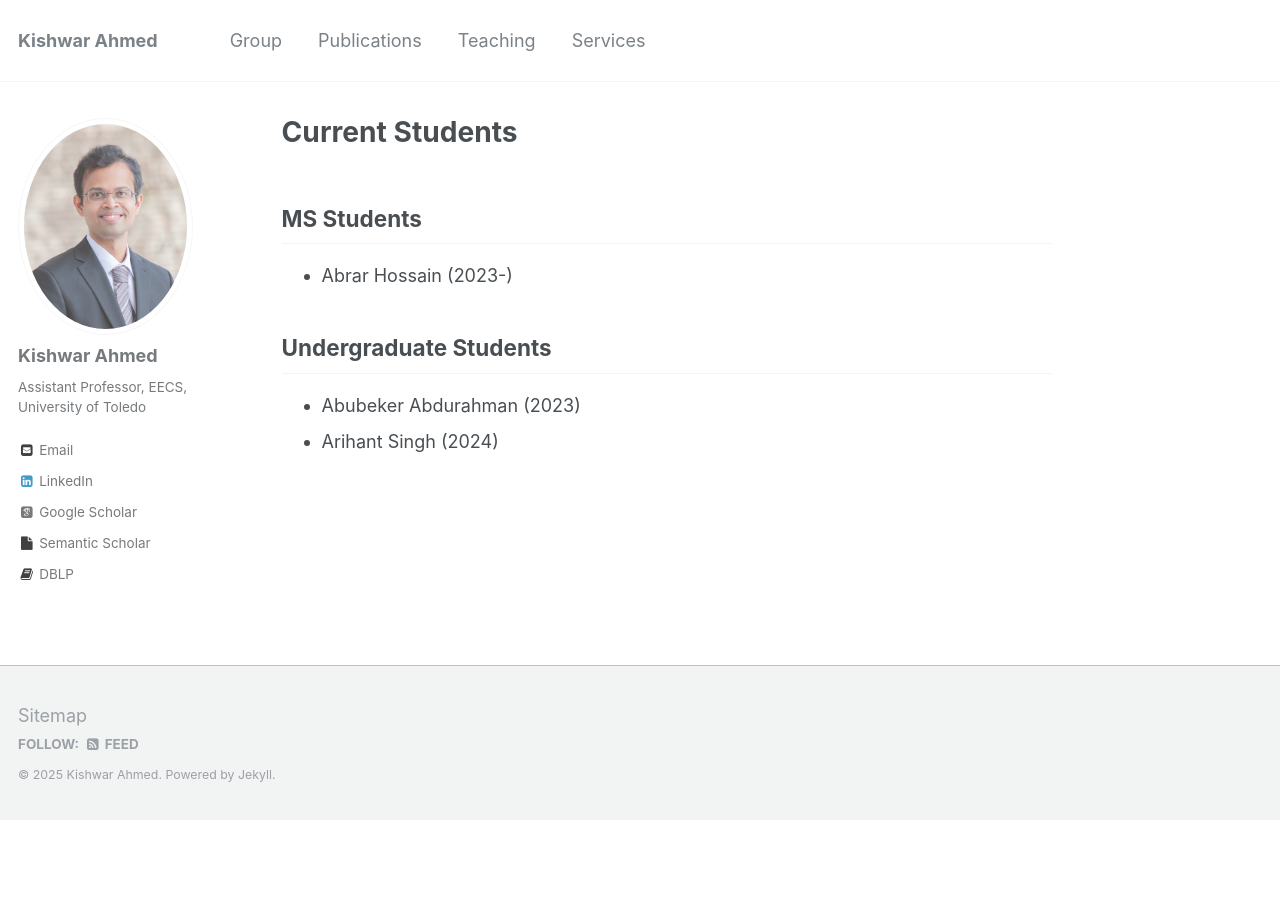
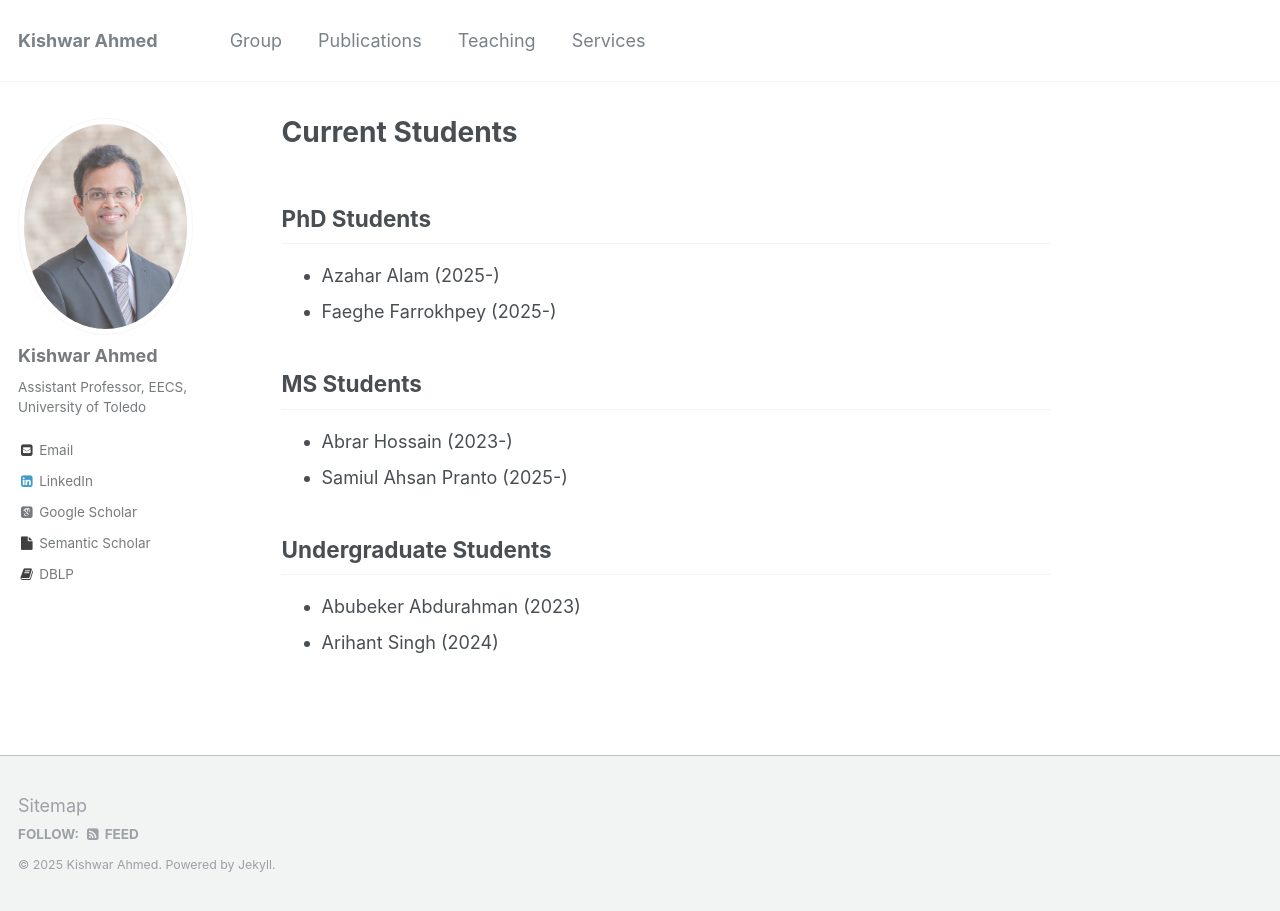
Before and after one commit to kishwarbd/kishwarbd.github.io, a Jekyll site: the page built from _pages/group.md, in a window 1280 px wide. Built offline with Jekyll 4.4.1, drawn with Linux system fonts in a browser that asks for light colours; some web fonts are replaced.

Commit message:
Update group.md

```diff
--- a/_pages/group.md
+++ b/_pages/group.md
@@ -4,8 +4,13 @@ permalink: /group/
 author_profile: true
 ---
 
+## PhD Students
+* Azahar Alam (2025-)
+* Faeghe Farrokhpey (2025-)
+
 ## MS Students
 * Abrar Hossain (2023-)
+* Samiul Ahsan Pranto (2025-)
 
 ## Undergraduate Students
 * Abubeker Abdurahman (2023)
```
